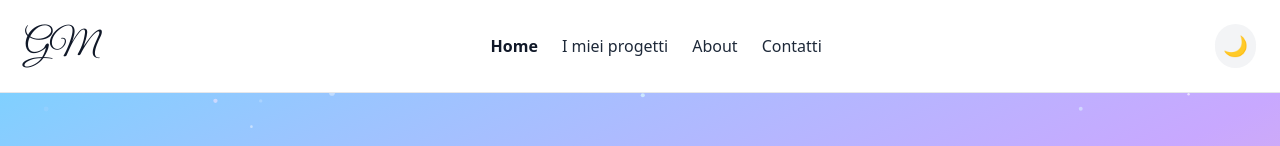
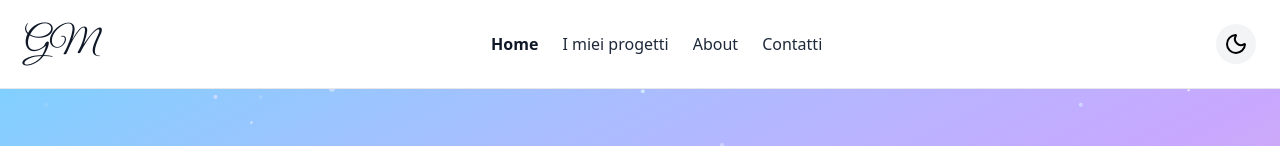
Before and after one commit to giorgiameffe/giorgiameffe-portfolio, a React (Vite) app: page / in a window 1280 px wide. Shown: the top 146 px of the page. Built offline with nearby package versions, Linux system fonts and the light colour scheme; a web font is replaced by a local one.

Commit message:
feat: add sun and moon icons for dark and light mode

```diff
--- a/src/components/Header.tsx
+++ b/src/components/Header.tsx
@@ -1,6 +1,7 @@
 import { useState } from "react";
 import Navbar from "./Navbar";
 import Logo from "./Logo";
+import { Sun, Moon } from "lucide-react";
 
 type HeaderProps = {
     currentTheme: 'light' | 'dark';
@@ -51,7 +52,7 @@ const Header = ({ currentTheme, onToggleTheme }: HeaderProps) => {
                 className="cursor-pointer text-xl p-2 rounded-full transition-colors duration-300 bg-gray-100 dark:bg-gray-700 text-gray-800 dark:text-yellow-400"
                 aria-label="Dark Mode Toggle"
             >
-                {currentTheme === 'dark' ? "☀️" : "🌙"}
+                {currentTheme === 'dark' ? <Sun className="text-white" /> : <Moon className="text-black" />}
             </button>
 
             {/* Menu mobile overlay */}
```
